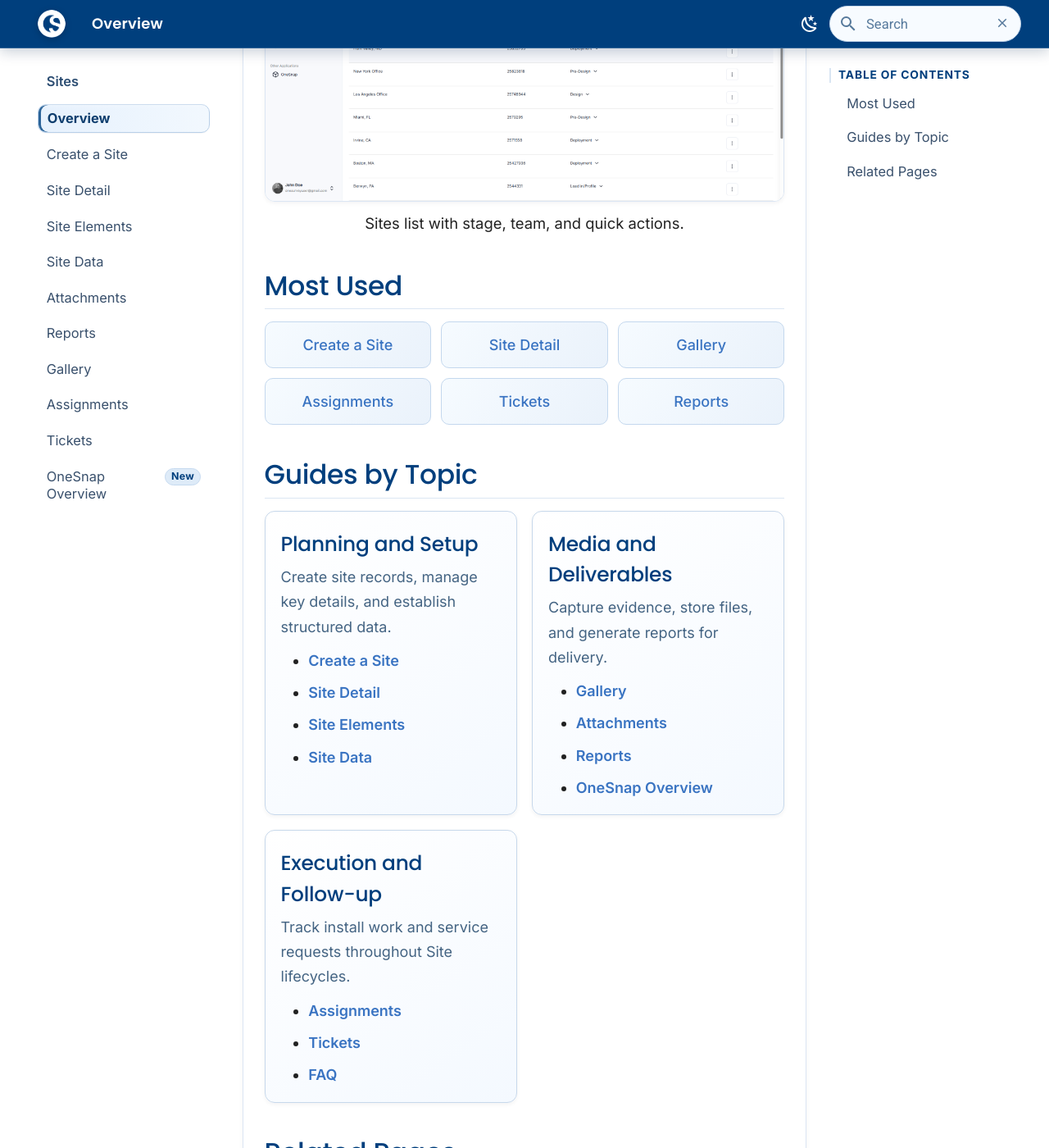
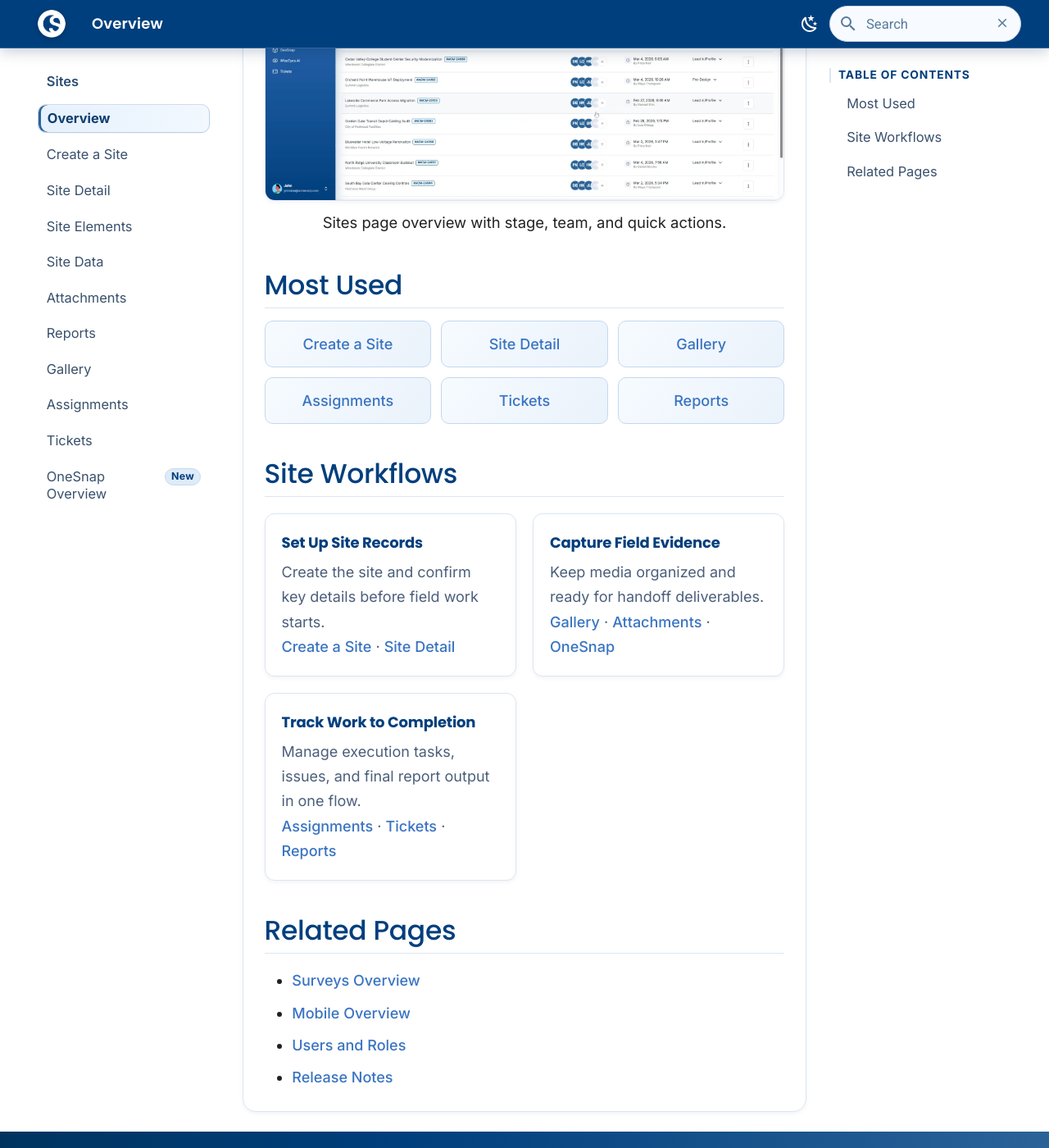
Before and after one commit to rstewartIA/OneSurvey-Docs, an MkDocs documentation site: the page built from docs/sites/index.md, in a window 1280 px wide and 1400 px high, scrolled down 428 px. Shown: the whole window at 82% size. Built offline with MkDocs 1.6.1 and Material for MkDocs 9.7.7, drawn with Linux system fonts in a browser that asks for light colours.

Commit message:
Add WiseEyes docs and refresh sites overview

```diff
--- a/docs/sites/index.md
+++ b/docs/sites/index.md
@@ -4,9 +4,9 @@ Sites are the central workspace for planning, field execution, media capture, an
 
 <div class="os-screenshot">
   <div class="os-screenshot-card">
-    <img src="../assets/images/site-list.png" alt="Sites list view">
+    <img src="../assets/images/Site-Page.png" alt="Sites page overview">
   </div>
-  <p class="os-screenshot-caption">Sites list with stage, team, and quick actions.</p>
+  <p class="os-screenshot-caption">Sites page overview with stage, team, and quick actions.</p>
 </div>
 
 ## Most Used
@@ -20,38 +20,24 @@ Sites are the central workspace for planning, field execution, media capture, an
   <a class="os-quick-link" href="reports/" role="listitem">Reports</a>
 </div>
 
-## Guides by Topic
+## Site Workflows
 
-<div class="os-topic-grid">
-  <section class="os-topic-card">
-    <h3>Planning and Setup</h3>
-    <p>Create site records, manage key details, and establish structured data.</p>
-    <ul>
-      <li><a href="create-site/">Create a Site</a></li>
-      <li><a href="site-detail/">Site Detail</a></li>
-      <li><a href="site-elements/">Site Elements</a></li>
-      <li><a href="site-data/">Site Data</a></li>
-    </ul>
-  </section>
-  <section class="os-topic-card">
-    <h3>Media and Deliverables</h3>
-    <p>Capture evidence, store files, and generate reports for delivery.</p>
-    <ul>
-      <li><a href="gallery/">Gallery</a></li>
-      <li><a href="attachments/">Attachments</a></li>
-      <li><a href="reports/">Reports</a></li>
-      <li><a href="../media/onesnap/">OneSnap Overview</a></li>
-    </ul>
-  </section>
-  <section class="os-topic-card">
-    <h3>Execution and Follow-up</h3>
-    <p>Track install work and service requests throughout Site lifecycles.</p>
-    <ul>
-      <li><a href="assignments/">Assignments</a></li>
-      <li><a href="tickets/">Tickets</a></li>
-      <li><a href="../support/faq/">FAQ</a></li>
-    </ul>
-  </section>
+<div class="os-grid">
+  <article class="os-card">
+    <h4>Set Up Site Records</h4>
+    <p>Create the site and confirm key details before field work starts.</p>
+    <p><a href="create-site/">Create a Site</a> · <a href="site-detail/">Site Detail</a></p>
+  </article>
+  <article class="os-card">
+    <h4>Capture Field Evidence</h4>
+    <p>Keep media organized and ready for handoff deliverables.</p>
+    <p><a href="gallery/">Gallery</a> · <a href="attachments/">Attachments</a> · <a href="../media/onesnap/">OneSnap</a></p>
+  </article>
+  <article class="os-card">
+    <h4>Track Work to Completion</h4>
+    <p>Manage execution tasks, issues, and final report output in one flow.</p>
+    <p><a href="assignments/">Assignments</a> · <a href="tickets/">Tickets</a> · <a href="reports/">Reports</a></p>
+  </article>
 </div>
 
 ## Related Pages
--- a/mkdocs.yml
+++ b/mkdocs.yml
@@ -133,6 +133,7 @@ nav:
       - Drawings and Walls: surveys/drawings-and-walls.md
       - Visibility Filters: surveys/visibility-filters.md
       - Element Information: surveys/element-information.md
+      - WiseEyes AI (Beta): surveys/wiseeyes-ai.md
       - FoV Adjustment: surveys/fov-adjustment.md
       - Link Photos: surveys/link-photos.md
       - Commenting: surveys/commenting.md
```
Also changed, not shown: DOC_ID_REGISTRY.md (+1 -0 lines), docs/surveys/wiseeyes-ai.md (added, +58 -0 lines), docs/assets/images/Site-Page.png (added).
